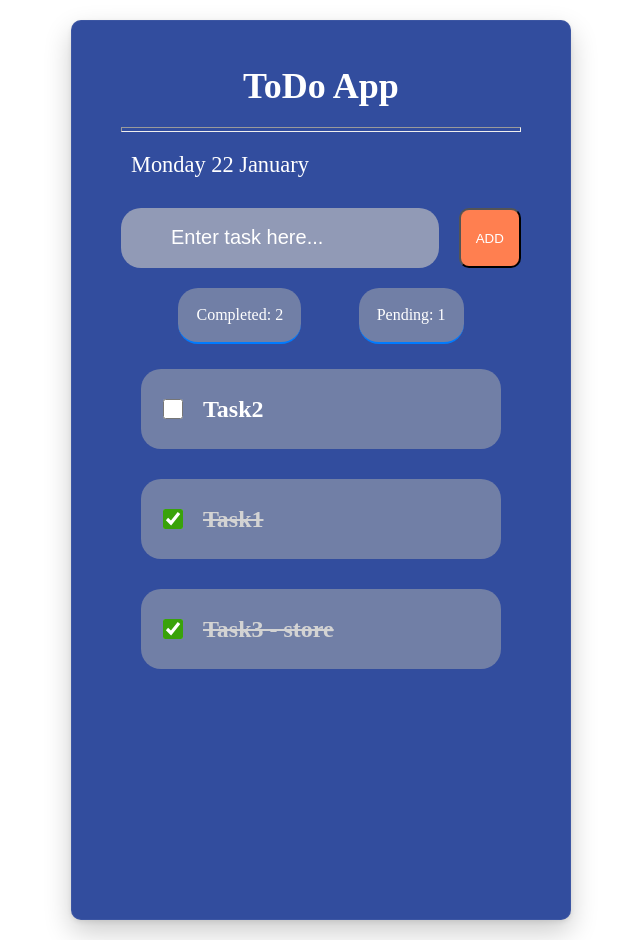
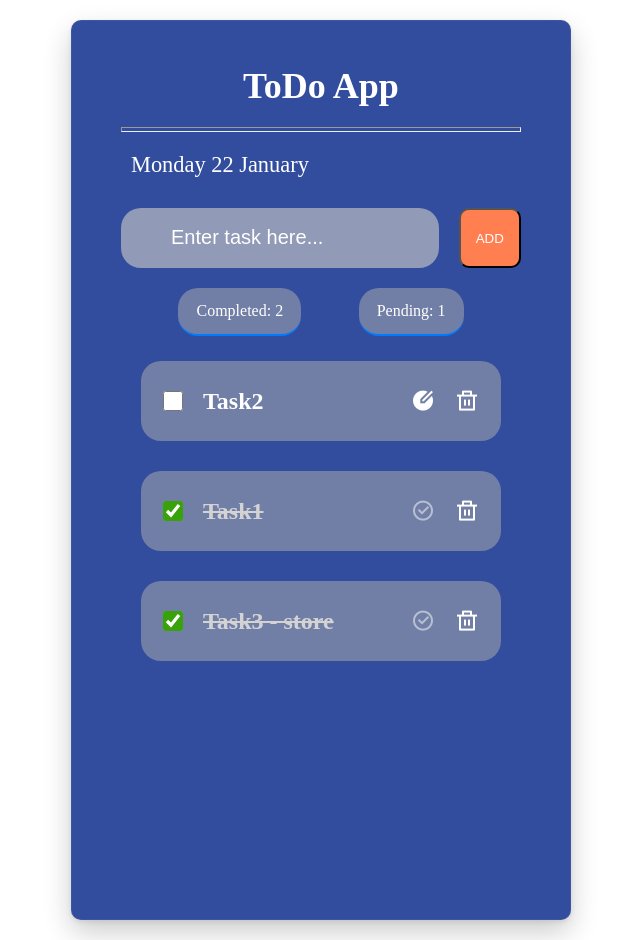
Before and after one commit to Bhavyashree-DC/vue2-todo-app, a Vue app in the folder todo-app/: page / in a window 1280 px wide. Shown: the whole page, without its empty margins (319-959 px from the left). Built offline with nearby package versions, Linux system fonts and the light colour scheme.

Commit message:
Added task summary component

```diff
--- a/todo-app/index.html
+++ b/todo-app/index.html
@@ -4,7 +4,11 @@
     <meta charset="UTF-8" />
     <link rel="icon" href="/favicon.ico" />
     <meta name="viewport" content="width=device-width, initial-scale=1.0" />
-    <title>Vite App</title>
+    <link rel="stylesheet" href="https://cdnjs.cloudflare.com/ajax/libs/remixicon/4.1.0/remixicon.css"
+     integrity="sha512-dUOcWaHA4sUKJgO7lxAQ0ugZiWjiDraYNeNJeRKGOIpEq4vroj1DpKcS3jP0K4Js4v6bXk31AAxAxaYt3Oi9xw=="
+     crossorigin="anonymous"
+     referrerpolicy="no-referrer" />
+    <title>Vue Todo App</title>
   </head>
   <body>
     <div id="app"></div>
--- a/todo-app/src/App.vue
+++ b/todo-app/src/App.vue
@@ -10,30 +10,26 @@
           <div class="date">
               {{ currentDate }}
           </div>
-          <InputForm></InputForm>
-          <div class="task-summary">
-           <div class="completed-summary">
-             Completed: {{ completedTask.length }}
-           </div>
-           <div class="pending-summary">
-             Pending: {{ pendingTask.length }}
-           </div>
-         </div>
-         <TaskList :taskList="tasks"></TaskList>
+          <InputField></InputField>
+          <TaskSummary></TaskSummary>
+          <TaskList :taskList="tasks"></TaskList>
       </div>
   </div>
 </template>
 
 <script>
-import  InputForm  from './components/InputForm.vue'
+import  InputField  from './components/InputField.vue'
 import TaskList from './components/TaskList.vue';
+import TaskSummary from './components/TaskSummary.vue'
+
 import { mapGetters } from 'vuex'
 
 export default{
   name:'App',
   components:{
-    InputForm,
-    TaskList
+    InputField,
+    TaskList,
+    TaskSummary,
   },
 
   data(){
@@ -100,22 +96,6 @@ export default{
   font-size: 1.4rem;
 }
 
-.task-summary {
-  display: flex;
-  justify-content: space-evenly;
-  gap:20px;
-  align-items: center;
-  margin: 10px 20px 0px 20px;
-}
-
-.completed-summary,
-.pending-summary {
-  border-bottom: 2px solid #007bff;
-  border-radius: 20px;
-  background-color: rgb(113,127,166);/* Change color as needed */
-  padding: 18px;
-}
-
 .status{
   display:flex;
   gap:19px;
--- a/todo-app/src/components/InputForm.vue
+++ b/todo-app/src/components/InputField.vue
@@ -8,7 +8,7 @@
 
 <script>
    export default{
-     name:'InputForm',
+     name:'InputField',
      data(){
         return{
          inputValue : '',
--- /dev/null
+++ b/todo-app/src/components/TaskSummary.vue
@@ -0,0 +1,35 @@
+ <template>
+    <div class="task-summary">
+        <div class="completed-summary">
+          Completed: {{ this.$store.getters.completedTask.length }}
+        </div>
+        <div class="pending-summary">
+          Pending: {{ this.$store.getters.pendingTask.length }}
+        </div>
+    </div>
+</template>
+
+<script>
+export default {
+   name:'TaskSummary',
+}
+</script>
+
+<style scoped>
+.task-summary {
+    display: flex;
+    justify-content: space-evenly;
+    gap:20px;
+    align-items: center;
+    margin: 10px 20px 0px 20px;
+  }
+
+  .completed-summary,
+  .pending-summary {
+    border-bottom: 2px solid #007bff;
+    border-radius: 20px;
+    background-color: rgb(113,127,166);
+    padding: 14px 18px;
+  }
+
+</style>
```
